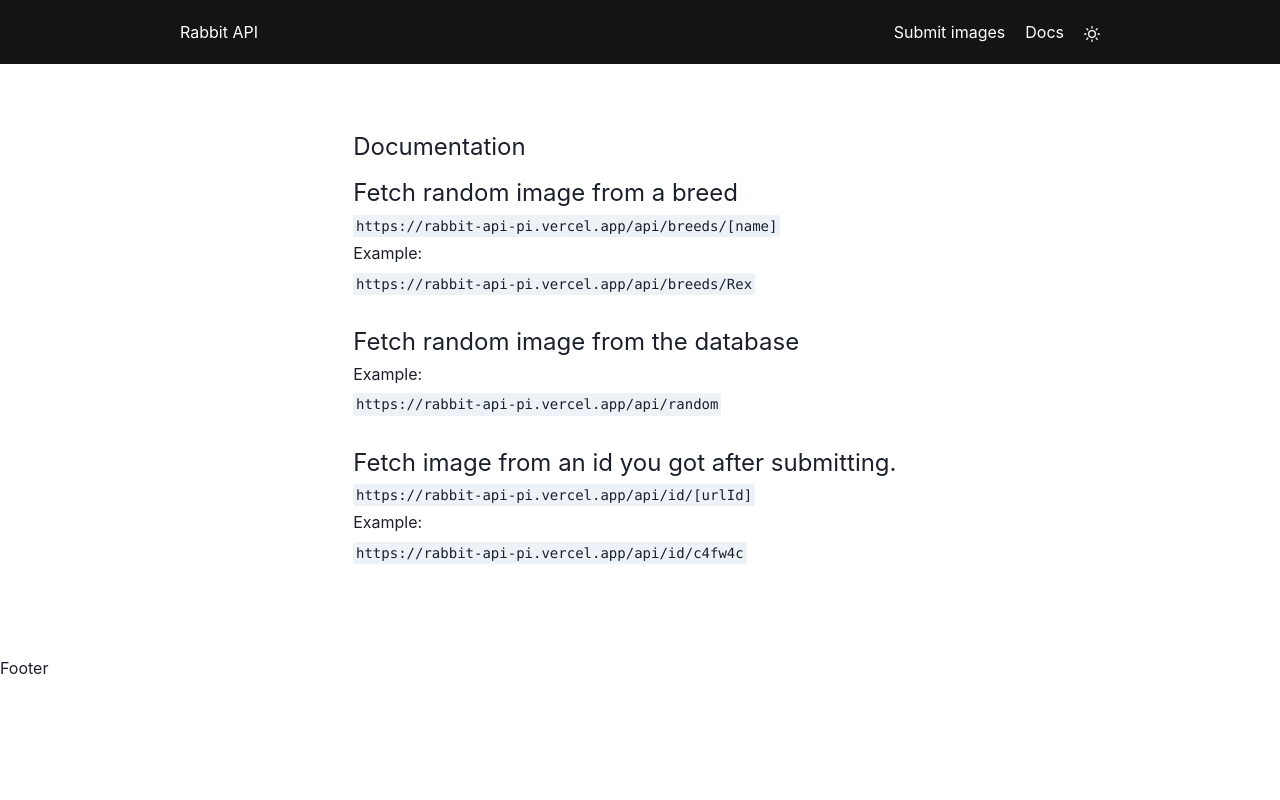
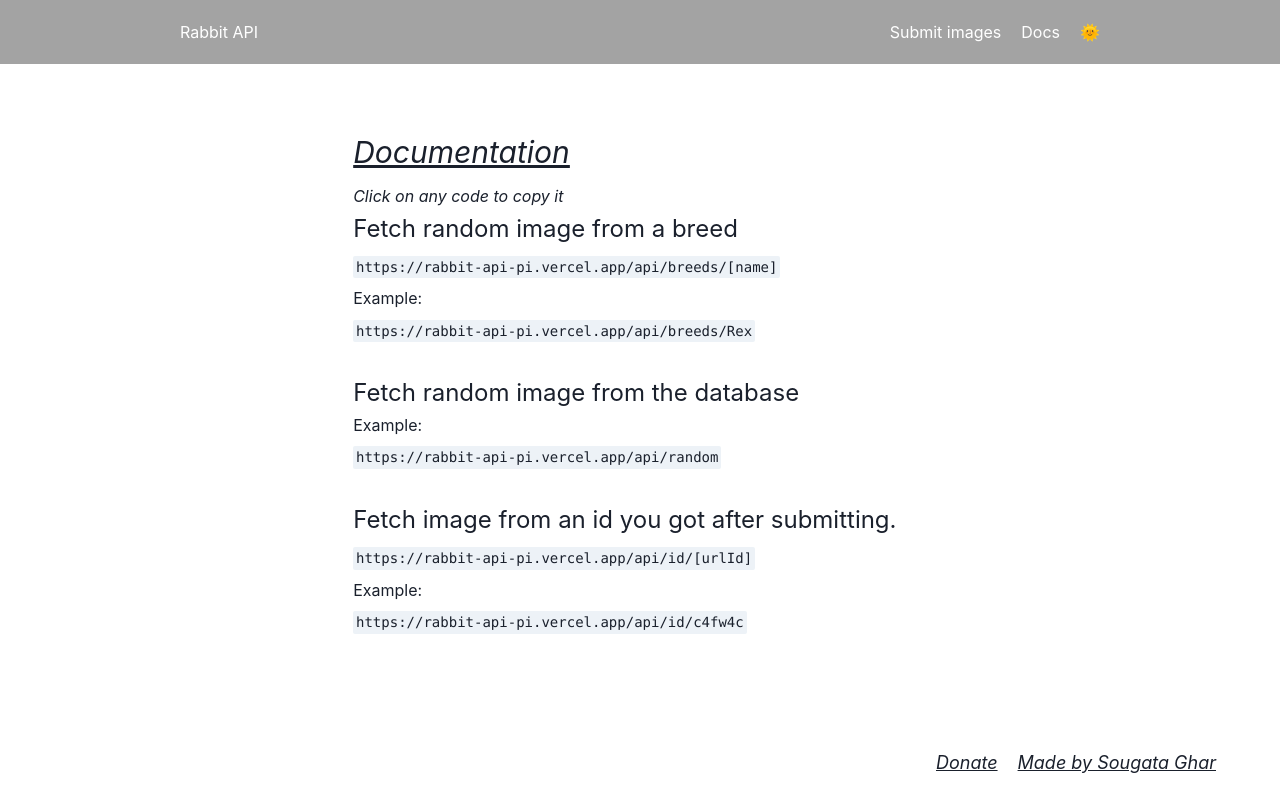
Before and after one commit to sougataghar477/rabbit-api, a Next.js app: page /docs in a window 1280 px wide. Built offline with nearby package versions, Linux system fonts and the light colour scheme.

Commit message:
edited night mode button

```diff
--- a/public/styles.css
+++ b/public/styles.css
@@ -1,3 +1,6 @@
 body{
     font-size: auto !important;
 }
+.color-mode{
+    transform: rotate(30deg);
+}
--- a/src/components/Footer.js
+++ b/src/components/Footer.js
@@ -1,4 +1,9 @@
+import { Flex,Link } from "@chakra-ui/react";
+import {} from '@chakra-ui/icons';
 function Footer(){
-    return <h1>Footer</h1>
+    return <Flex display={['none','none','flex']} pos={'fixed'} right={6} bottom={1} columnGap={5} p={5} pr={10} justifyContent={['center','center','flex-end']}>
+        <Link  fontSize={18} fontStyle={'italic'}  ><u>Donate</u></Link>
+        <Link fontSize={18} fontStyle={'italic'}><u> Made by Sougata Ghar </u></Link>
+    </Flex>
 }
 export default Footer;
--- a/src/components/Navbar.js
+++ b/src/components/Navbar.js
@@ -1,9 +1,10 @@
 import { useColorMode,Flex, Spacer,Container, Box, Button } from '@chakra-ui/react';
 import { SunIcon,MoonIcon } from '@chakra-ui/icons';
 import Link from 'next/link';
+import { color } from 'framer-motion';
 function Navbar(){
     const { colorMode, toggleColorMode } = useColorMode();
-    return  <Box bg="blackAlpha.900">
+    return  <Box bg="blackAlpha.500">
 
     <Flex p={5} color={"white"} maxW={"960px"} mx={'auto'}>
         <Link href='/'>Rabbit API</Link>
@@ -12,7 +13,8 @@ function Navbar(){
         <Flex columnGap={5}>
         <Link href='/submit-image'>Submit images</Link>
         <Link href='/docs'>Docs</Link>
-        <button  onClick={toggleColorMode}>{colorMode!=='dark'?<SunIcon/>:<MoonIcon/>}</button>
+        {/* <button  onClick={toggleColorMode}>{colorMode!=='dark'?<SunIcon/>:<MoonIcon/>}</button> */}
+        <button  className={colorMode!=='light'&&'color-mode'} onClick={toggleColorMode}>{colorMode==='light'?'🌞':'🌛'}</button>
         </Flex>
 
     </Flex>
--- a/src/pages/api/addrabbit.js
+++ b/src/pages/api/addrabbit.js
@@ -7,5 +7,5 @@ export default async function handler(req, res) {
     breed=breed.toLowerCase();
     console.log({breed,urlId});
     await db.collection("rabbits").insertOne({breed,url,urlId});
-    res.status(200).json(`http://localhost:${PORT}/api/id/${urlId}`)
+    res.status(200).json(`https://rabbit-api-pi.vercel.app/api/id/${urlId}`)
   }
--- a/src/pages/docs.js
+++ b/src/pages/docs.js
@@ -1,27 +1,41 @@
-import { Container,Code,Text, Box,Center } from "@chakra-ui/react";
+import { CopyIcon } from "@chakra-ui/icons";
+import { Container,Code,Text, Box,Center,useToast } from "@chakra-ui/react";
+function Docs() {
+    const toast=useToast();
+    const copyCode=(e)=>{
 
-function Docs() {
-    return ( <Container   lineHeight={1.6} maxW="60ch" py={[4, 4, 16]}>
+        navigator.clipboard.writeText(e.target.textContent);
+        toast({
+            title: 'Code copied.',
+            // description: "We've created your account for you.",
+            status: 'success',
+            duration: 4000,
+            // isClosable: true,
 
-        <Box mb={6}>
-        <Text mb={2} fontSize={'2xl'}>Documentation</Text>
+          })
+    }
+    return ( <Container   lineHeight={1.6} maxW="60ch" py={[16, 16, 16]}>
+
+        <Box  mb={6}>
+        <Text mb={2} fontSize={'3xl'} fontStyle='italic'><u>Documentation</u></Text>
+        <Text fontStyle={'italic'}>Click on any code to copy it</Text>
         <Text  fontSize={'2xl'}>Fetch random image from a breed</Text>
-        <Code mb={1} >https://rabbit-api-pi.vercel.app/api/breeds/[name]</Code>
-        <Text mb={1} >Example:</Text>
-        <Code mb={1} >https://rabbit-api-pi.vercel.app/api/breeds/Rex</Code>
+        <Code cursor={'pointer'} onClick={copyCode} my={2} >https://rabbit-api-pi.vercel.app/api/breeds/[name]  </Code>
+        <Text   >Example:</Text>
+        <Code cursor={'pointer'} onClick={copyCode} my={2} >https://rabbit-api-pi.vercel.app/api/breeds/Rex</Code>
         </Box>
         <Box mb={6}>
 
         <Text    fontSize={'2xl'}>Fetch random image from the database</Text>
-        <Text  mb={1}>Example:</Text>
-        <Code  mb={1}>https://rabbit-api-pi.vercel.app/api/random</Code>
+        <Text   >Example:</Text>
+        <Code cursor={'pointer'} onClick={copyCode} my={2}>https://rabbit-api-pi.vercel.app/api/random</Code>
         </Box>
         <Box mb={6}>
 
         <Text    fontSize={'2xl'}>Fetch  image from an id you got after submitting.</Text>
-        <Code  mb={1}>https://rabbit-api-pi.vercel.app/api/id/[urlId]</Code>
-        <Text  mb={1}>Example:</Text>
-        <Code  mb={1}>https://rabbit-api-pi.vercel.app/api/id/c4fw4c</Code>
+        <Code cursor={'pointer'} onClick={copyCode}  my={2}>https://rabbit-api-pi.vercel.app/api/id/[urlId]</Code>
+        <Text  >Example:</Text>
+        <Code cursor={'pointer'} onClick={copyCode} my={2}>https://rabbit-api-pi.vercel.app/api/id/c4fw4c</Code>
         </Box>
     </Container> );
 }
```
Also changed, not shown: src/components/BreedsPanel.js (+10 -5 lines), src/pages/index.js (+6 -5 lines), src/pages/submit-image.js (+18 -2 lines), src/pages/_app.js (line endings or trailing spaces).
